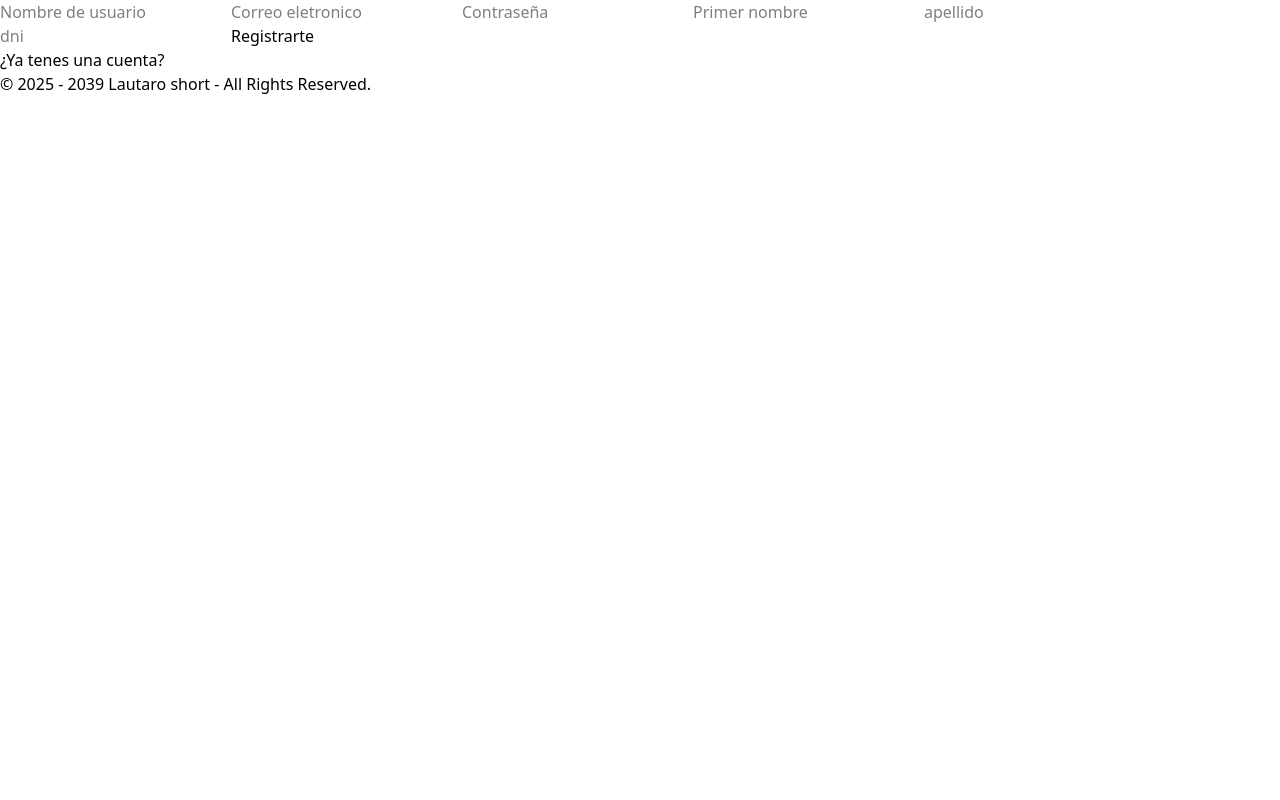
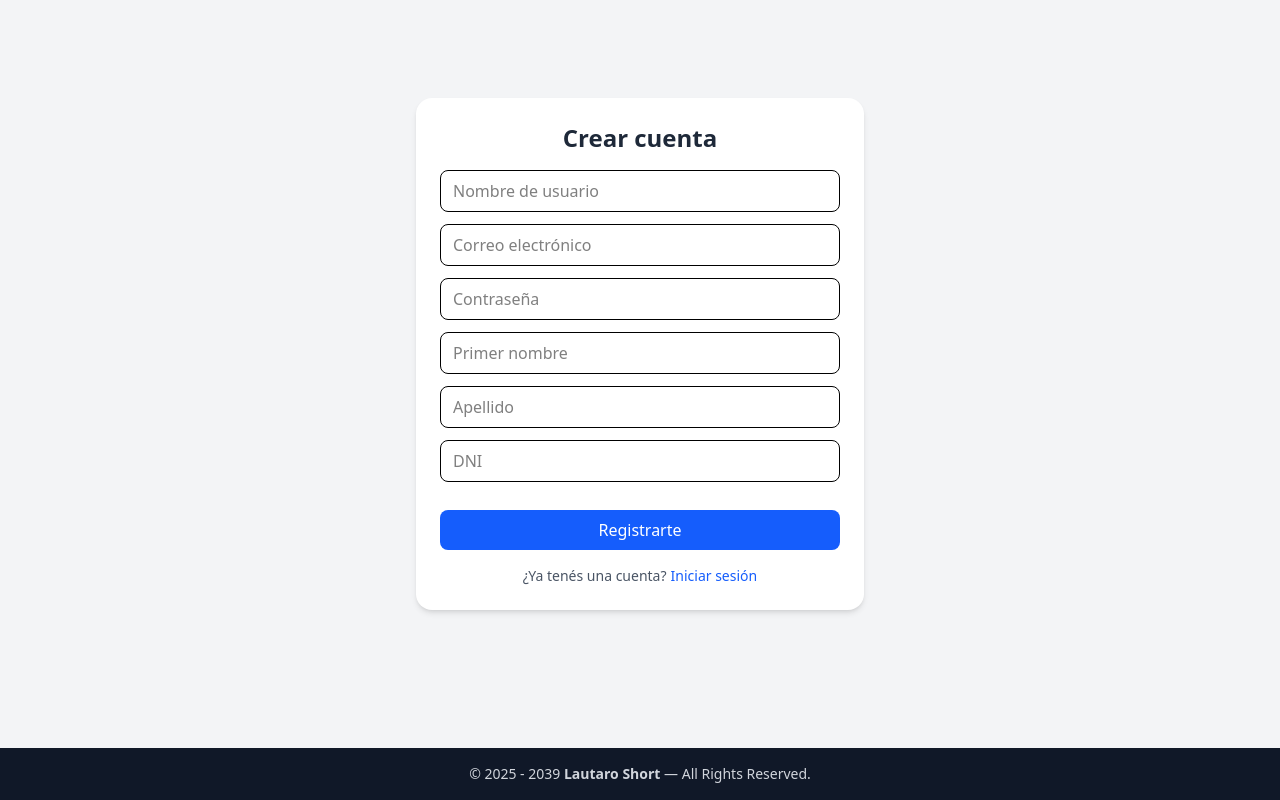
Before and after one commit to landerklang/trabajo-practico-integrador-3-lautaro-short, a React (Vite) app in the folder Practico-integrador-3/: page /Register in a window 1280 px wide. Built offline with nearby package versions, Linux system fonts and the light colour scheme.

Commit message:
se realizaron los estilo para el registro,el loading,el navbar y el footer

```diff
--- a/Practico-integrador-3/src/components/Footer.jsx
+++ b/Practico-integrador-3/src/components/Footer.jsx
@@ -1,7 +1,10 @@
 export const Footer = () => {
   return (
-    <footer>
-      <h1>© 2025 - 2039 Lautaro short - All Rights Reserved.</h1>
+    <footer className="w-full bg-gray-900 text-gray-300 py-4 mt-10">
+      <h1 className="text-center text-sm">
+        © 2025 - 2039 <span className="font-semibold">Lautaro Short</span> — All
+        Rights Reserved.
+      </h1>
     </footer>
   );
 };
--- a/Practico-integrador-3/src/components/Loading.jsx
+++ b/Practico-integrador-3/src/components/Loading.jsx
@@ -1,7 +1,10 @@
 export const Loading = () => {
   return (
-    <div>
-      <h1>Cargando...</h1>
+    <div className="flex items-center justify-center h-screen bg-gray-100">
+      <div className="flex flex-col items-center">
+        <div className="w-12 h-12 border-4 border-gray-300 border-t-transparent rounded-full animate-spin"></div>
+        <p className="mt-4 text-gray-700 font-medium text-lg">Cargando...</p>
+      </div>
     </div>
   );
 };
--- a/Practico-integrador-3/src/components/Navbar.jsx
+++ b/Practico-integrador-3/src/components/Navbar.jsx
@@ -1,24 +1,67 @@
 import { Link, useNavigate } from "react-router-dom";
 
 export const Navbar = () => {
+  const navigate = useNavigate();
   const IsLogged = localStorage.getItem("isLogged");
+
   const handleLogout = () => {
     localStorage.removeItem("isLogged");
-    const navigate = useNavigate();
-    return navigate("/login");
+    navigate("/login");
   };
 
-  return IsLogged ? (
-    <nav>
-      <Link to="/Home">Home</Link>
-      <Link to="/Tasks">Tasks</Link>
-      <Link to="/Profile">Profile</Link>
-      <Link onClick={handleLogout}>Logout</Link>
-    </nav>
-  ) : (
-    <nav>
-      <Link to="/Login">Login</Link>
-      <Link to="/Register">Register</Link>
+  return (
+    <nav className="w-full bg-white shadow-md px-6 py-3 flex justify-between items-center">
+      <h1 className="text-xl font-semibold text-gray-800">TaskManager</h1>
+
+      <div className="flex gap-4">
+        {IsLogged ? (
+          <>
+            <Link
+              to="/Home"
+              className="text-gray-700 hover:text-blue-600 transition"
+            >
+              Home
+            </Link>
+
+            <Link
+              to="/Tasks"
+              className="text-gray-700 hover:text-blue-600 transition"
+            >
+              Tasks
+            </Link>
+
+            <Link
+              to="/Profile"
+              className="text-gray-700 hover:text-blue-600 transition"
+            >
+              Profile
+            </Link>
+
+            <button
+              onClick={handleLogout}
+              className="text-red-600 hover:text-red-700 font-medium transition"
+            >
+              Logout
+            </button>
+          </>
+        ) : (
+          <>
+            <Link
+              to="/Login"
+              className="text-gray-700 hover:text-blue-600 transition"
+            >
+              Login
+            </Link>
+
+            <Link
+              to="/Register"
+              className="text-gray-700 hover:text-blue-600 transition"
+            >
+              Register
+            </Link>
+          </>
+        )}
+      </div>
     </nav>
   );
 };
--- a/Practico-integrador-3/src/pages/auth/RegisterPage.jsx
+++ b/Practico-integrador-3/src/pages/auth/RegisterPage.jsx
@@ -49,12 +49,23 @@ export const RegisterPage = () => {
     }
   };
   return (
-    <main>
+    <main className="min-h-screen flex flex-col justify-between bg-gray-100">
       {loading ? (
+        <div className="flex justify-center items-center h-screen">
           <Loading />
+        </div>
       ) : (
-        <form onSubmit={handleRegistre}>
-          <div>
+        <div className="flex flex-col items-center justify-center flex-1 px-4">
+          <form
+            onSubmit={handleRegistre}
+            className="w-full max-w-md bg-white p-6 rounded-2xl shadow-md space-y-4"
+          >
+            <h1 className="text-2xl font-semibold text-center text-gray-800">
+              Crear cuenta
+            </h1>
+
+            <div className="grid grid-cols-1 gap-3">
+              {/* USERNAME */}
               <input
                 id="username"
                 type="text"
@@ -63,16 +74,24 @@ export const RegisterPage = () => {
                 value={Form.username}
                 onChange={handleChange}
                 required
+                className="border rounded-lg px-3 py-2 outline-none
+              focus:ring-2 focus:ring-blue-500 transition"
               />
+
+              {/* EMAIL */}
               <input
                 id="email"
                 type="email"
                 name="email"
-              placeholder="Correo eletronico"
+                placeholder="Correo electrónico"
                 value={Form.email}
                 onChange={handleChange}
                 required
+                className="border rounded-lg px-3 py-2 outline-none
+              focus:ring-2 focus:ring-blue-500 transition"
               />
+
+              {/* PASSWORD */}
               <input
                 id="password"
                 type="password"
@@ -81,7 +100,11 @@ export const RegisterPage = () => {
                 value={Form.password}
                 onChange={handleChange}
                 required
+                className="border rounded-lg px-3 py-2 outline-none
+              focus:ring-2 focus:ring-blue-500 transition"
               />
+
+              {/* FIRST NAME */}
               <input
                 id="firstname"
                 type="text"
@@ -90,30 +113,58 @@ export const RegisterPage = () => {
                 value={Form.firstname}
                 onChange={handleChange}
                 required
+                className="border rounded-lg px-3 py-2 outline-none
+              focus:ring-2 focus:ring-blue-500 transition"
               />
+
+              {/* LAST NAME */}
               <input
                 id="lastname"
                 type="text"
                 name="lastname"
-              placeholder="apellido"
+                placeholder="Apellido"
                 value={Form.lastname}
                 onChange={handleChange}
                 required
+                className="border rounded-lg px-3 py-2 outline-none
+              focus:ring-2 focus:ring-blue-500 transition"
               />
+
+              {/* DNI */}
               <input
                 id="dni"
                 type="text"
                 name="dni"
-              placeholder="dni"
+                placeholder="DNI"
                 value={Form.dni}
                 onChange={handleChange}
                 required
+                className="border rounded-lg px-3 py-2 outline-none
+              focus:ring-2 focus:ring-blue-500 transition"
               />
-            <button type="submit">Registrarte</button>
             </div>
-          <a href="/Login">¿Ya tenes una cuenta?</a>
+
+            {/* SUBMIT BUTTON */}
+            <button
+              type="submit"
+              className="w-full bg-blue-600 text-white py-2 rounded-lg
+            hover:bg-blue-700 transition font-medium mt-3
+            disabled:bg-gray-400 disabled:cursor-not-allowed"
+            >
+              Registrarte
+            </button>
+
+            {/* GO TO LOGIN */}
+            <p className="text-center text-gray-600 text-sm">
+              ¿Ya tenés una cuenta?
+              <a href="/Login" className="text-blue-600 hover:underline ml-1">
+                Iniciar sesión
+              </a>
+            </p>
           </form>
+        </div>
       )}
+
       <Footer />
     </main>
   );
```
Lines whose indentation alone changed are shown as unchanged.
